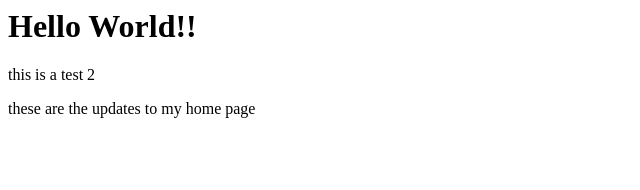
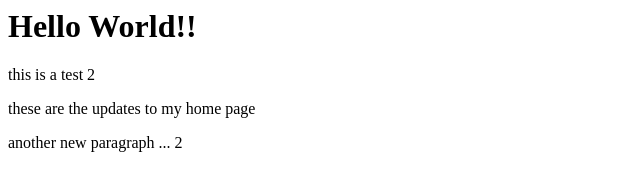
Before and after one commit to John-Glazebrook/hello-world, a plain HTML site: page index.html in a window 1280 px wide. Shown: the whole page, without its empty margins (0-640 px from the left). Drawn offline with Linux system fonts and the light colour scheme.

Commit message:
update 2
second paragraph added

```diff
--- a/index.html
+++ b/index.html
@@ -3,3 +3,5 @@
 <p>this is a test 2</p>
 
 <p>these are the updates to my home page</p>
+
+<p>another new paragraph ... 2</p>
```
